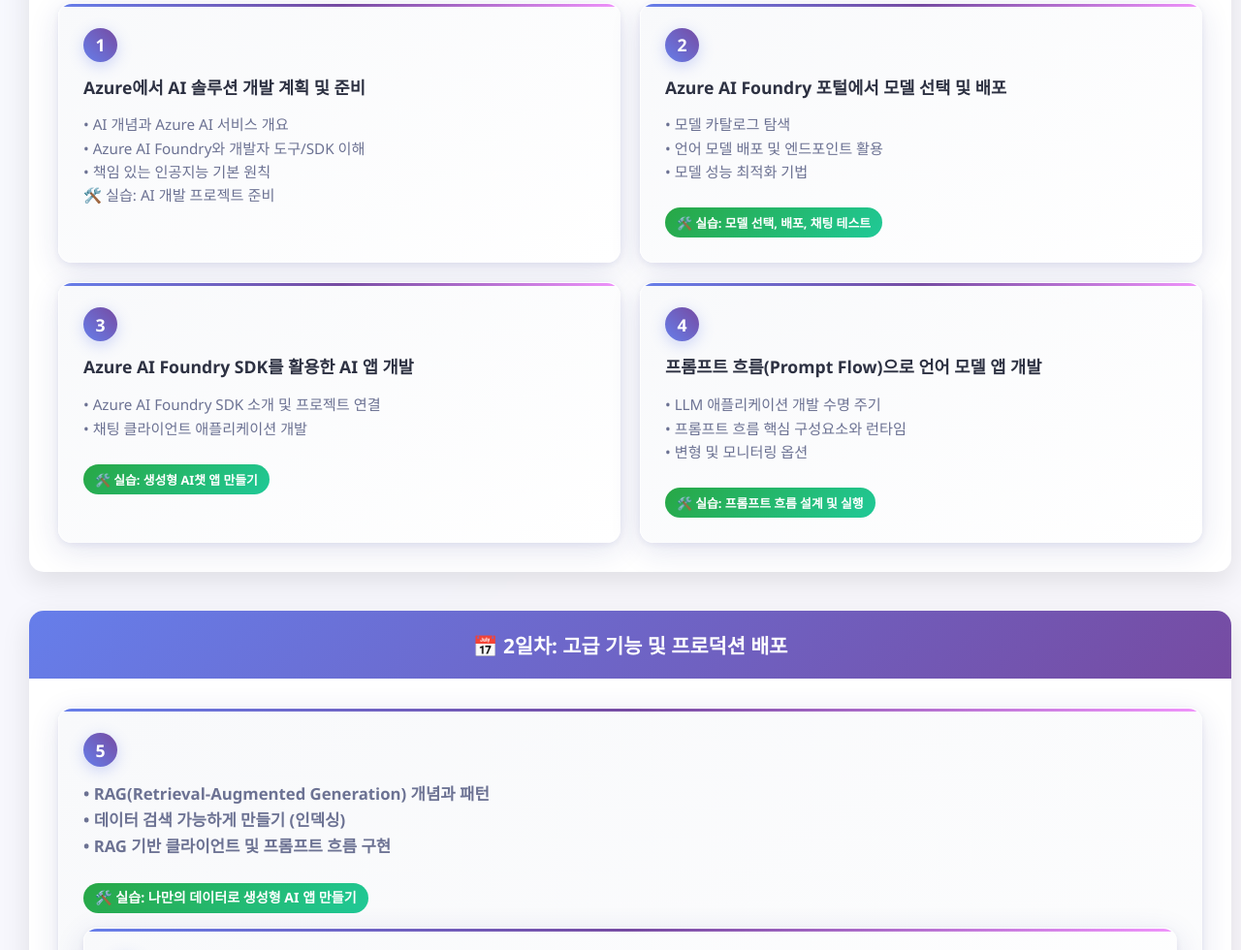
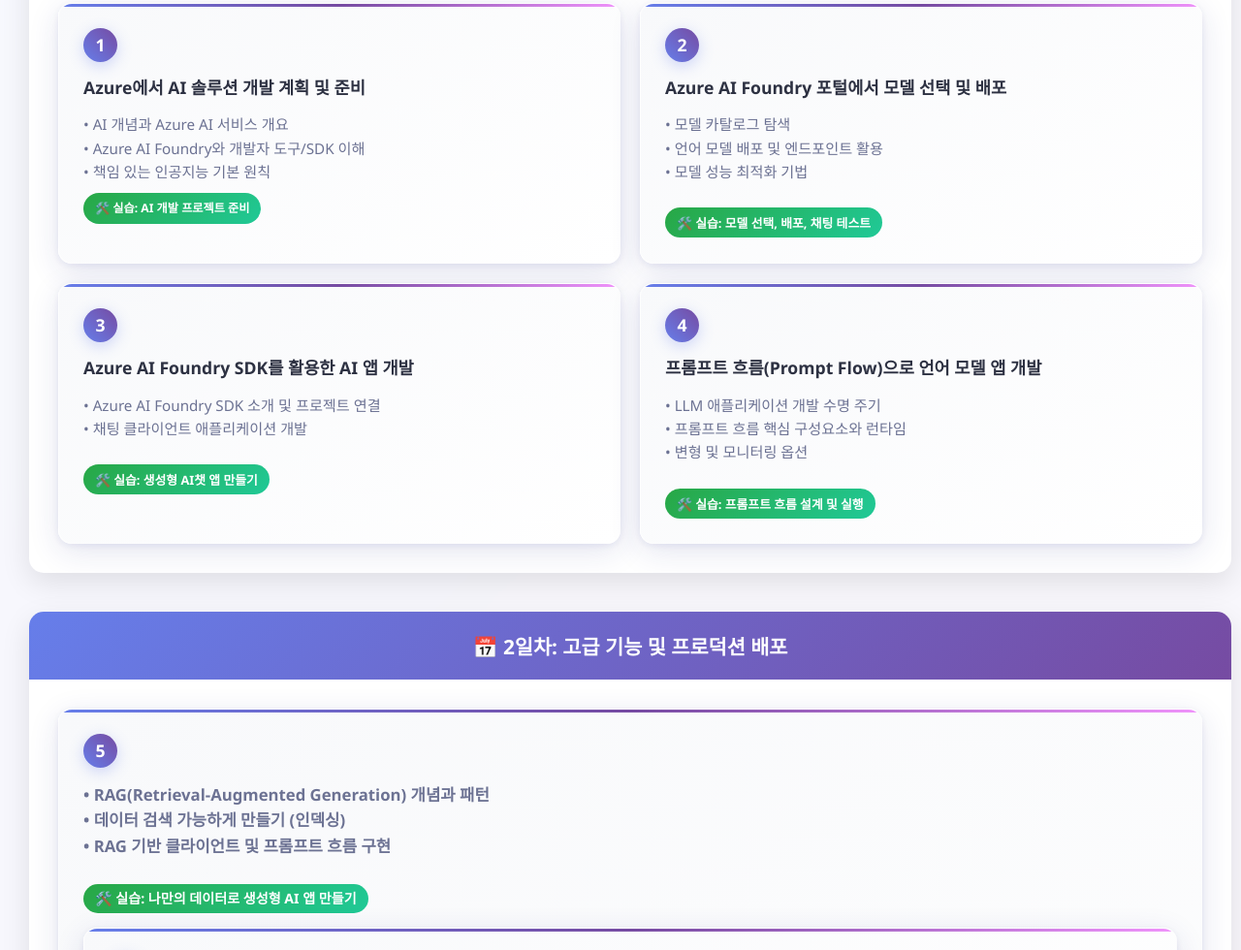
Before and after one commit to wietraum0301/megazonemsusmc, a website: page bootcamp1.html in a window 1280 px wide. Shown: the part 815-1795 px from the top of the page at 97% size. Drawn offline with Linux system fonts and the light colour scheme.

Commit message:
Update bootcamp1.html

```diff
--- a/bootcamp1.html
+++ b/bootcamp1.html
@@ -471,7 +471,7 @@
                                 • AI 개념과 Azure AI 서비스 개요<br>
                                 • Azure AI Foundry와 개발자 도구/SDK 이해<br>
                                 • 책임 있는 인공지능 기본 원칙<br>
-                            <div class="pratice-tag">🛠️ 실습: AI 개발 프로젝트 준비</div>
+                            <div class="practice-tag">🛠️ 실습: AI 개발 프로젝트 준비</div>
                             </div>
                         </div>
 
```
